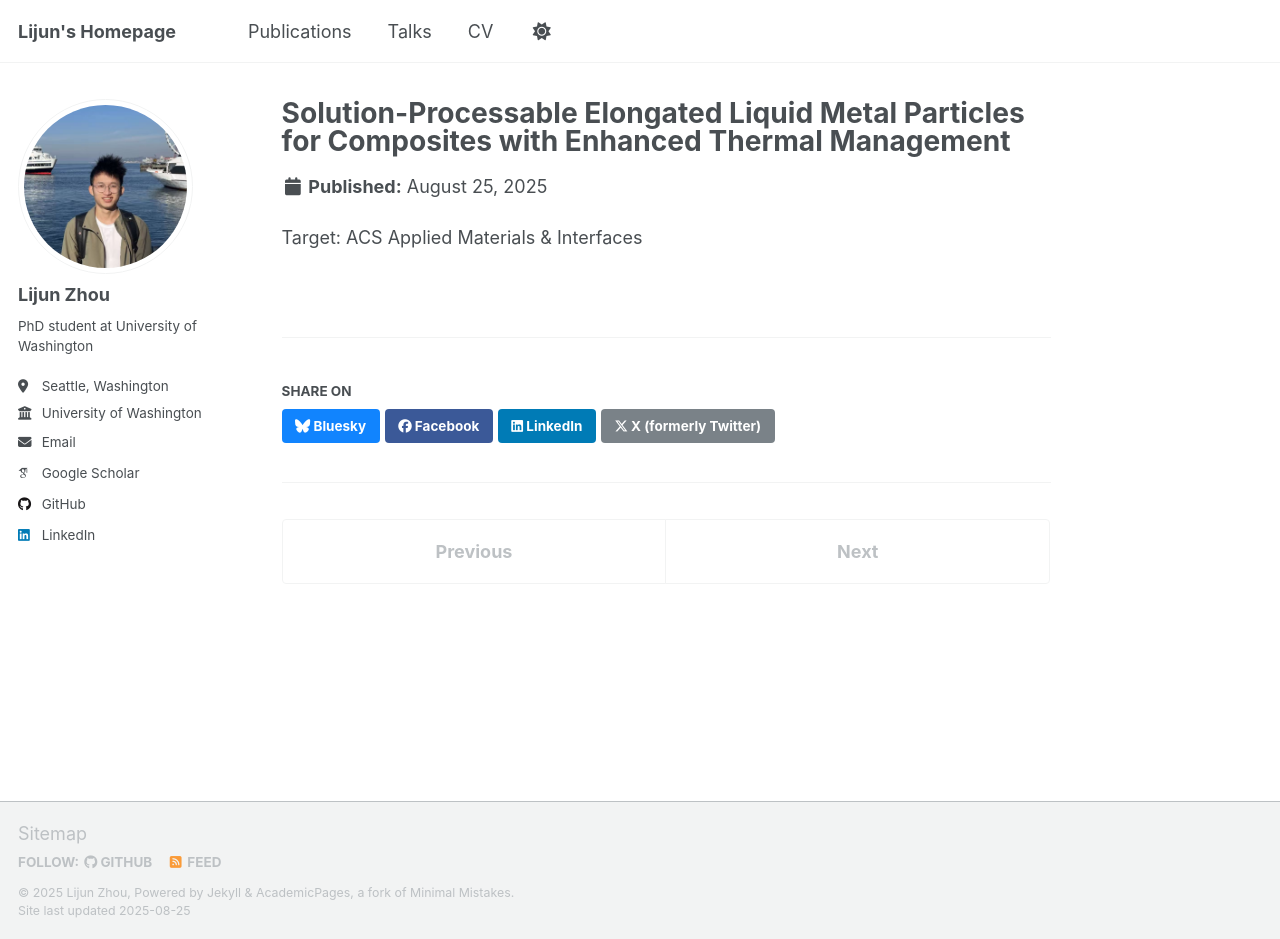
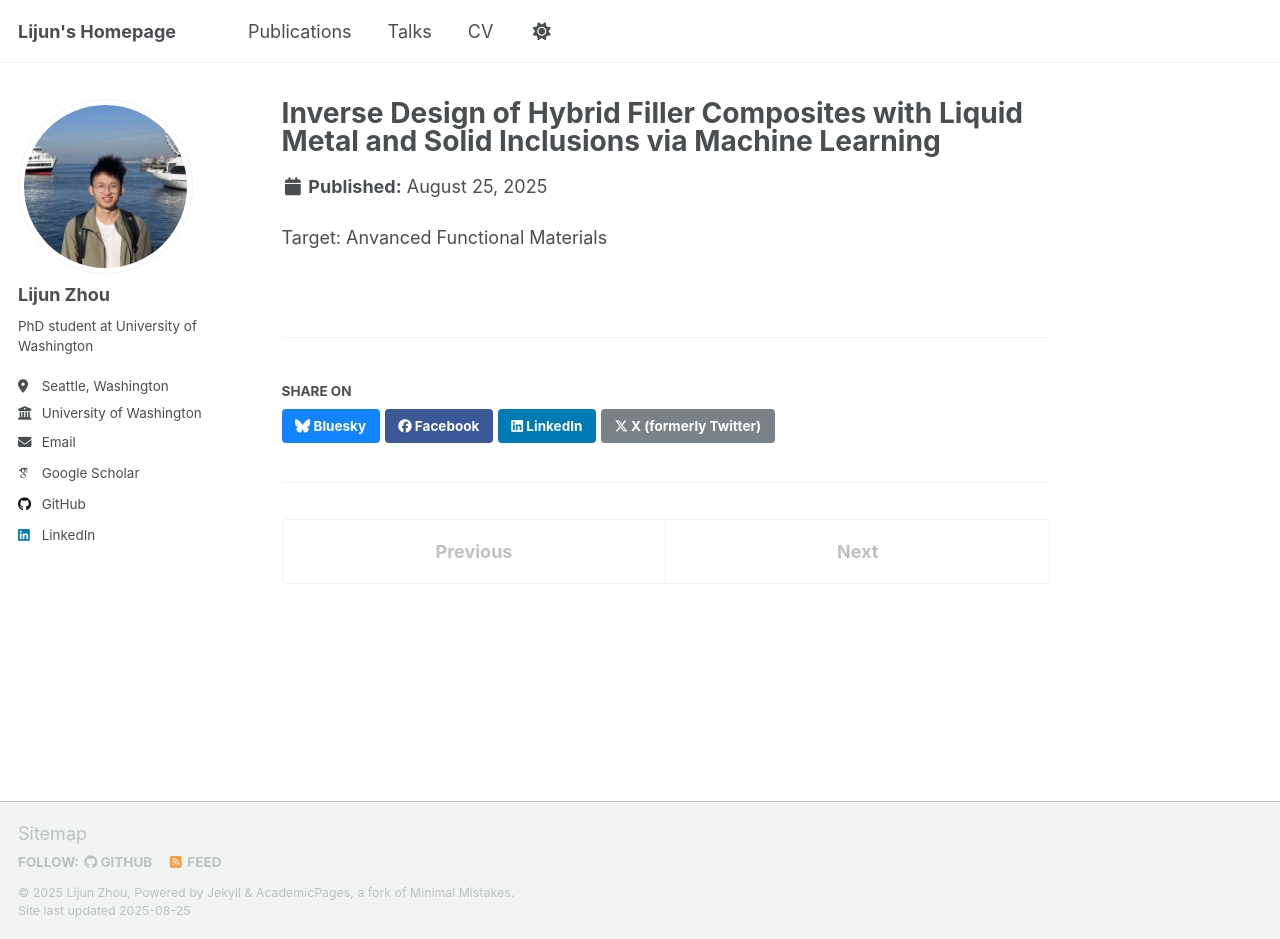
Before and after one commit to zdxbll/zdxbll, a Jekyll site: the page built from _publications/2025-upcoming-HFC.md, in a window 1280 px wide and 939 px high. Built offline with Jekyll 4.4.1, drawn with Linux system fonts in a browser that asks for light colours; some web fonts are replaced; a script that is not in the unit is left out.

Commit message:
Update publication title and authors in upcoming list

```diff
--- a/_publications/2025-upcoming-HFC.md
+++ b/_publications/2025-upcoming-HFC.md
@@ -1,12 +1,14 @@
 ---
-title: "Solution-Processable Elongated Liquid Metal Particles for Composites with Enhanced Thermal Management "
+title: "Inverse Design of Hybrid Filler Composites with Liquid Metal and Solid Inclusions via Machine Learning "
 collection: publications
 category: upcoming
 nolink: true
 hide_meta: true
 authors:
+  - Lijun Zhou
+  - Yunsik Ohm
   - Renmian Chin
-  - Lijun Zhou
+  - Krithika Manohar
   - Mohammad H., Malakooti
 ---
-Target: ACS Applied Materials & Interfaces
+Target: Anvanced Functional Materials
```
